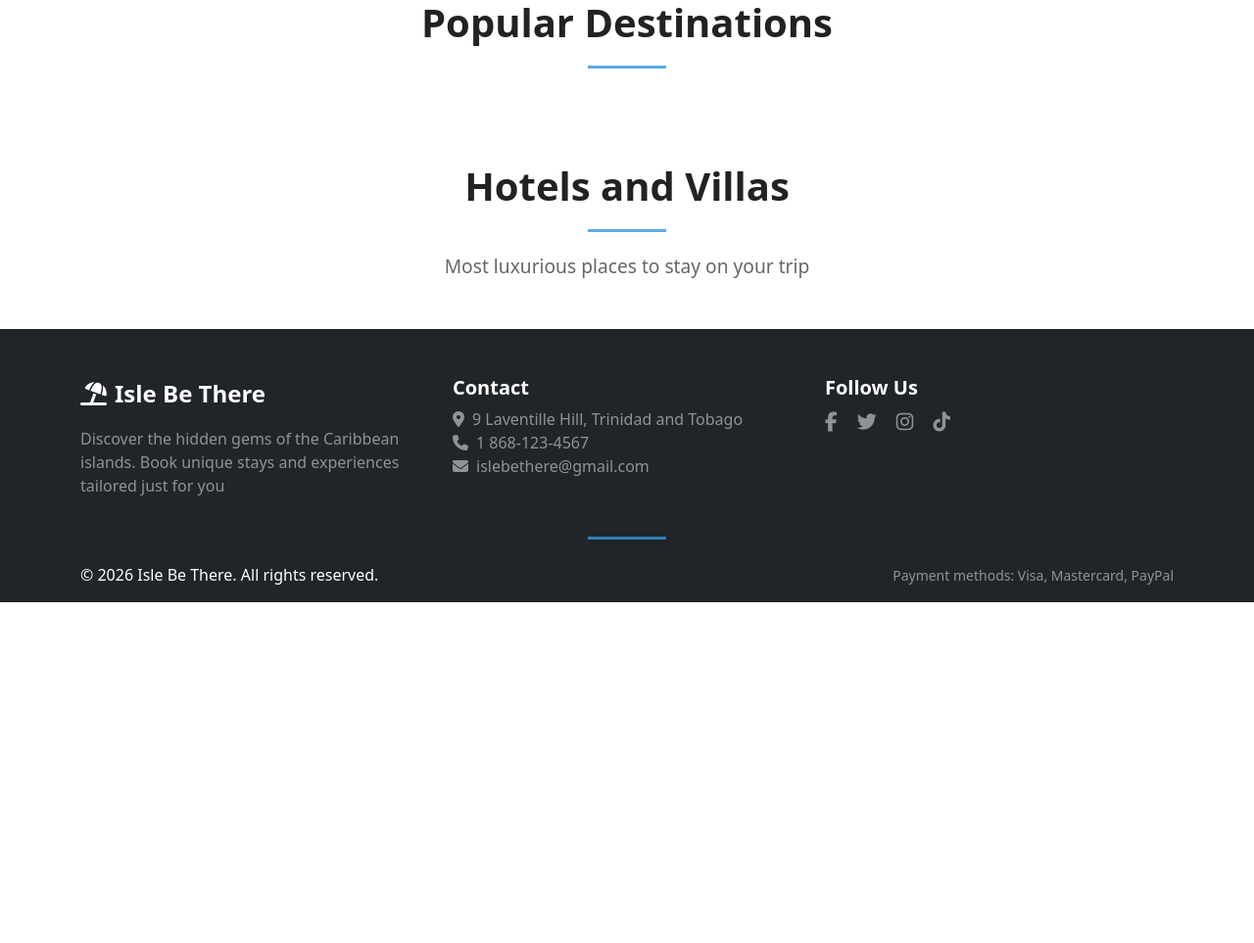
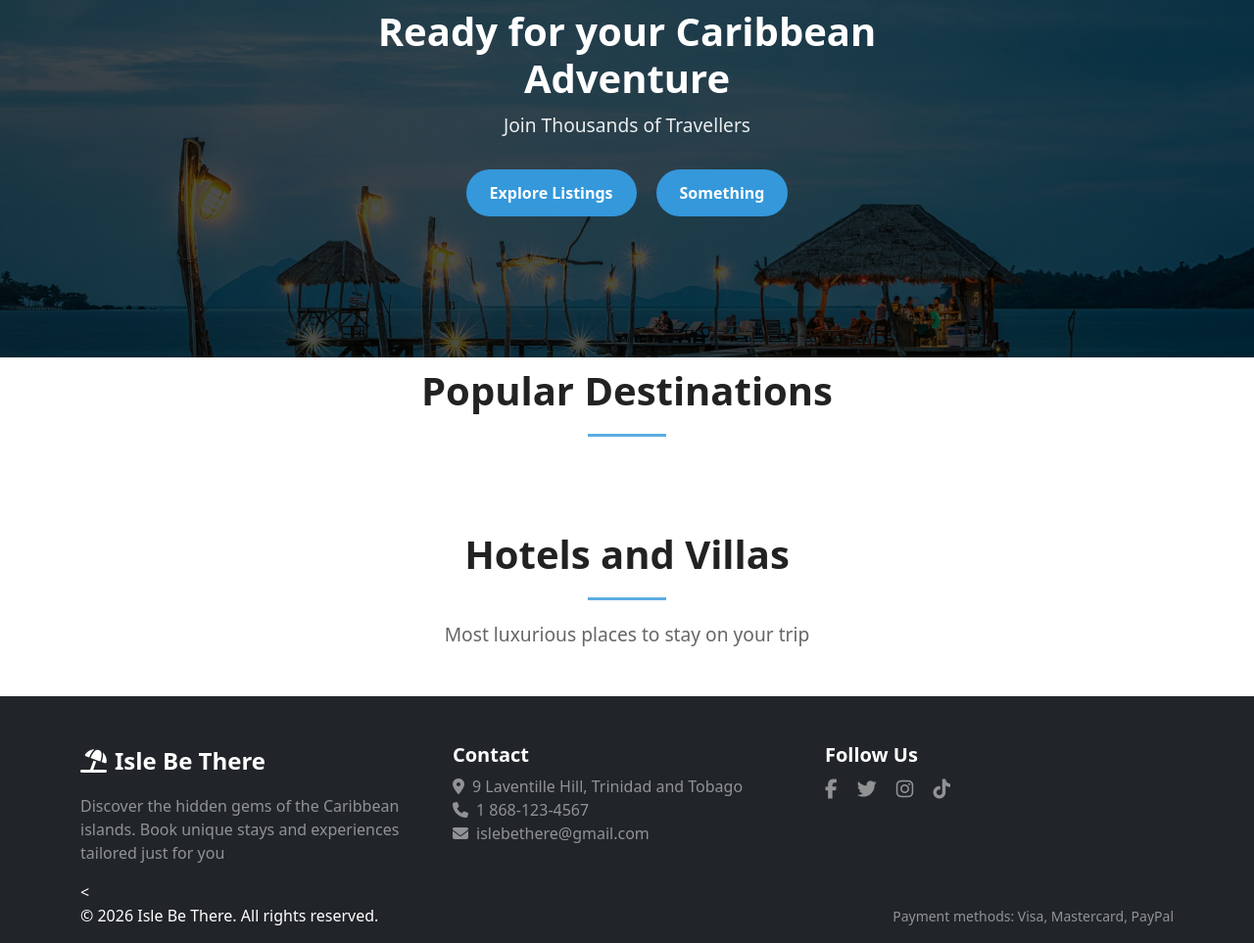
Before and after one commit to ALDR-Solutions/isle-be-there, a Flask app: page / in a window 1280 px wide. Shown: the part 1277-2240 px from the top of the page at 98% size. Before the commit the page ends 1892 px from the top, so only its background shows below. Run offline with Flask 3, Linux system fonts and the light colour scheme; data that the repository does not hold is empty; some libraries are stand-ins or nearby versions.

Commit message:
home.html

```diff
--- a/App/templates/base.html
+++ b/App/templates/base.html
@@ -150,7 +150,7 @@
 
             </div>
 
-            <hr class="border-white-50 my-4">
+            <
             <div class="row align-item-center">
                 <div class="col-md-6 text-center text-md-start">
                     <p class="mb-0 text-center text-md-start">
--- a/App/templates/index.html
+++ b/App/templates/index.html
@@ -314,32 +327,57 @@
         right: 0;
     }
 
-    .carousel-dots {
+
+    .cta-section{
+        background: linear-gradient(rgba(0,0,0,0.7), rgba(0,0,0,0.7)), url("../static/images/bay.jpg");
+        padding: 50px 0;
+        text-align: center;
+        width: 100%;
+        height: 500px;
+        background-size: cover;
+        background-position: top 70px center;
+        background-attachment: fixed;
+        display: flex;
+        flex-direction: column;
+        justify-content: center;
+        align-items: flex-start;
+        margin-bottom: 10px;
+
+    }
+
+    .cta-content{
+        max-width: 700px;
+        max-height: 100%;
+        margin: 0% auto;
+        color: white;
+        position: relative;
+        z-index: 1;
+    }
+
+    .cta-title{
+        font-size: 2.5rem;
+        font-weight: 700;
+        margin-bottom: 10px;
+    }
+
+    .cta-description{
+        font-size: 1.2rem;
+        margin-bottom: 30px;
+        opacity: 0.9;
+    }
+
+    .cta-buttons{
         display: flex;
         justify-content: center;
-        gap: 8px;
-        margin-top: 24px;
+        gap: 20px;
+        flex-wrap: wrap;
     }
 
-    .carousel-dot {
-        width: 10px;
-        height: 10px;
-        border-radius: 50%;
-        background: #bdc3c7;
-        border: none;
-        cursor: pointer;
-        transition: all 0.3s ease;
-        padding: 0;
+    .test{
+        overflow: visible;
     }
 
-    .carousel-dot.active {
-        background: #3498db;
-        transform: scale(1.3);
-    }
 
-    .cta-section{
-        background: linear-gradient(rgba(0,0,0,0.7), rgba(0,0,0,0.7)), url("../static/images/");
-    }
 
     @media (max-width: 1000px){
         .card-carousel-slide {
@@ -446,7 +484,8 @@
                 <i class="fas fa-chevron-left"></i>
             </button>
 
-            <div style="overflow: hidden;">
+            <div class="test">
+                <div class="carousel-viewport">
                     <div class="card-carousel-track" id="carouselTrack">
                         {% for listing in personalized_listings %}
                         <div class="card-carousel-slide">
```
Also changed, not shown: other parts of App/templates/index.html (+25 -11 lines), App/static/images/bay.jpg (renamed from images/bay.jpg). Lines whose indentation alone changed are shown as unchanged.
